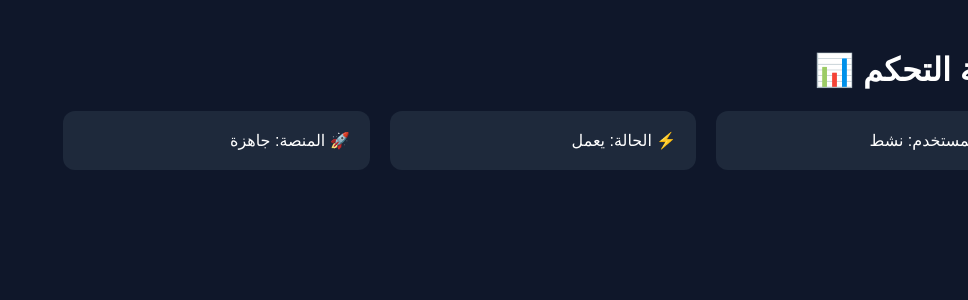
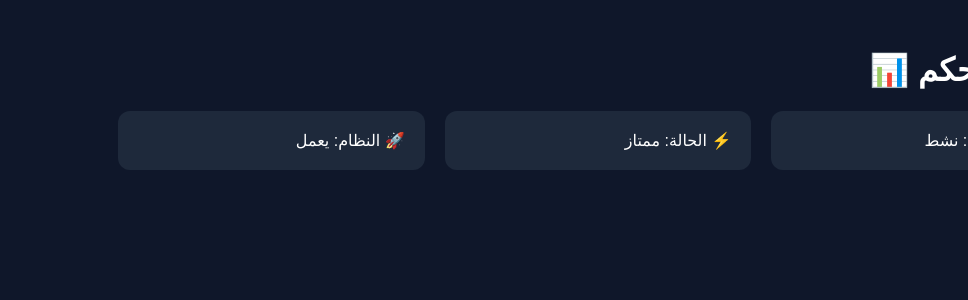
Before and after one commit to saqrnoman45-source/nexpath-platform1, a Next.js app: page /dashboard in a window 1280 px wide. Shown: the top 300 px of the page, without its empty margins (312-1280 px from the left). Built offline with nearby package versions, Linux system fonts and the light colour scheme; sample sign-in values are in the browser's storage.

Commit message:
Refactor Dashboard component for user state management

```diff
--- a/app/dashboard/page.js
+++ b/app/dashboard/page.js
@@ -5,35 +5,32 @@ import { useRouter } from "next/navigation";
 
 export default function Dashboard() {
   const router = useRouter();
-  const [loading, setLoading] = useState(true);
+  const [user, setUser] = useState(null);
 
   useEffect(() => {
-    const user = localStorage.getItem("user");
+    const data = localStorage.getItem("user");
 
-    if (!user) {
+    if (!data) {
       router.push("/login");
     } else {
-      setLoading(false);
+      setUser(JSON.parse(data));
     }
   }, []);
 
-  if (loading) {
-    return (
-      <div style={{ color: "white", textAlign: "center", marginTop: "50px" }}>
-        جاري التحميل...
-      </div>
-    );
-  }
+  const logout = () => {
+    localStorage.removeItem("user");
+    router.push("/login");
+  };
+
+  if (!user) return null;
 
   return (
     <div className="layout">
       <aside className="sidebar">
         <h2>🚀 NexPath</h2>
+        <p>{user.email}</p>
 
-        <nav>
-          <a href="/dashboard">🏠 الرئيسية</a>
-          <a href="/login">🚪 تسجيل خروج</a>
-        </nav>
+        <button onClick={logout}>تسجيل خروج</button>
       </aside>
 
       <main className="main">
@@ -41,8 +38,8 @@ export default function Dashboard() {
 
         <div className="cards">
           <div className="card">👤 المستخدم: نشط</div>
-          <div className="card">⚡ الحالة: يعمل</div>
-          <div className="card">🚀 المنصة: جاهزة</div>
+          <div className="card">⚡ الحالة: ممتاز</div>
+          <div className="card">🚀 النظام: يعمل</div>
         </div>
       </main>
 
@@ -50,9 +47,8 @@ export default function Dashboard() {
         .layout {
           display: flex;
           min-height: 100vh;
+          color: white;
           font-family: Arial;
-          background: #0f172a;
-          color: white;
         }
 
         .sidebar {
@@ -61,24 +57,19 @@ export default function Dashboard() {
           padding: 20px;
         }
 
-        nav {
-          display: flex;
-          flex-direction: column;
-          gap: 10px;
-        }
-
-        a {
-          color: #cbd5e1;
-          text-decoration: none;
-        }
-
-        a:hover {
+        button {
+          margin-top: 20px;
+          padding: 10px;
+          background: red;
+          border: none;
           color: white;
+          cursor: pointer;
         }
 
         .main {
           flex: 1;
           padding: 30px;
+          background: #0f172a;
         }
 
         .cards {
```
